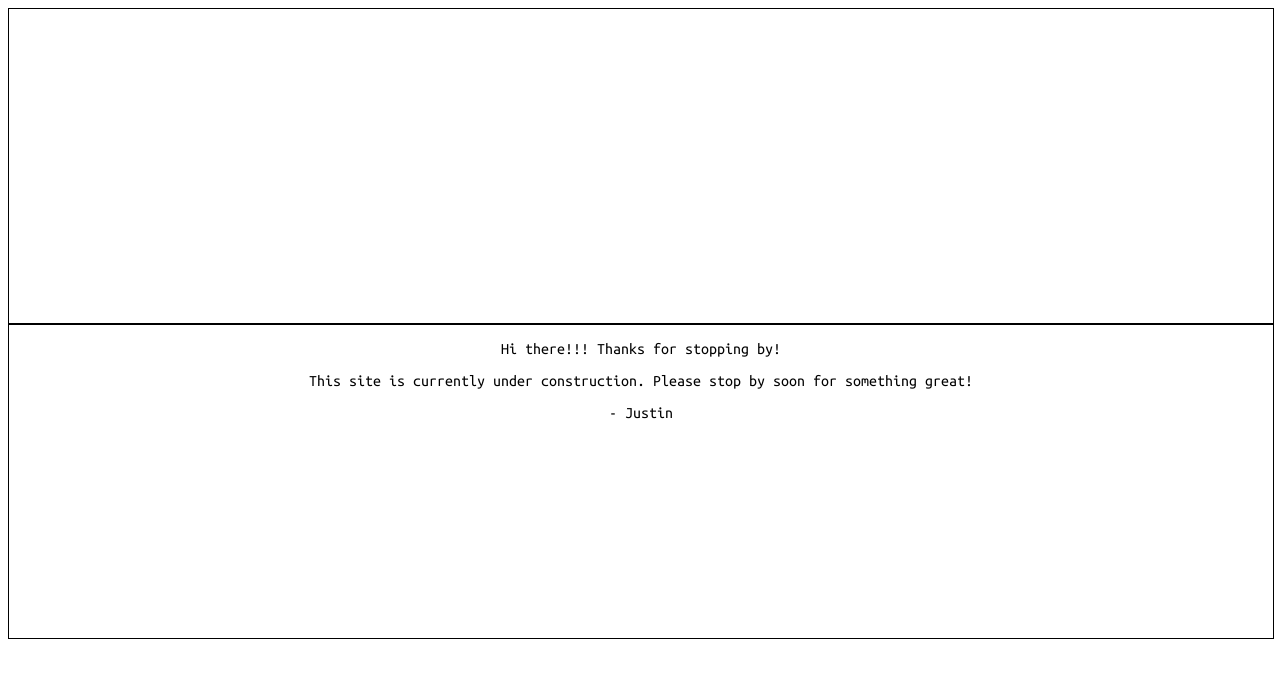
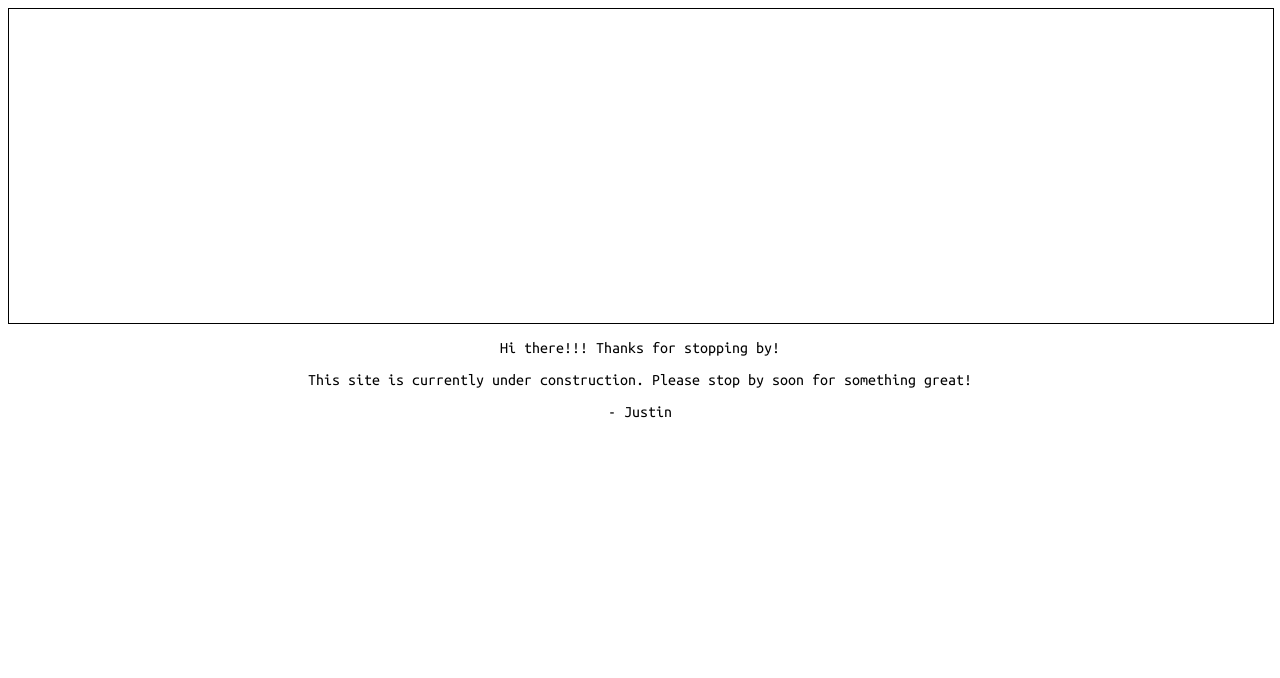
Before and after one commit to xayarinh/jxsite, a plain HTML site: page index.html in a window 1280 px wide. Drawn offline with nearby package versions, Linux system fonts and the light colour scheme.

Commit message:
Update style.css

```diff
--- a/style.css
+++ b/style.css
@@ -8,14 +8,14 @@
     width: 100%;
     text-align: center;
     font-family: 'Ubuntu Mono', monospace;
-    border: solid 1px black;
+/*     border: solid 1px black; */
 }
 
-#logo {
+/* #logo {
     display: block;
     margin-top: auto;
     margin-left: auto;
     margin-right: auto;
     vertical-align: middle;
     width: 40%;
-}
+} */
```
